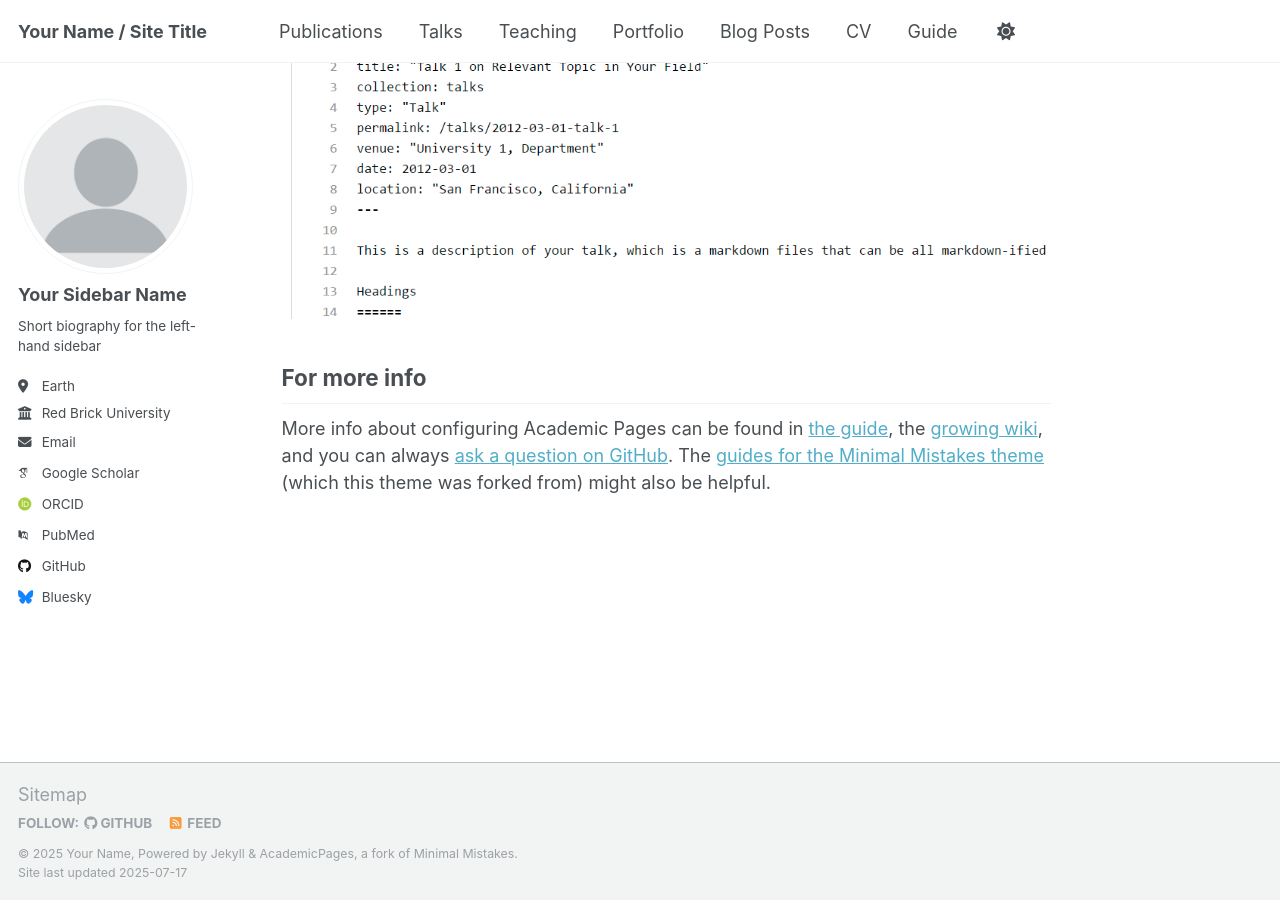
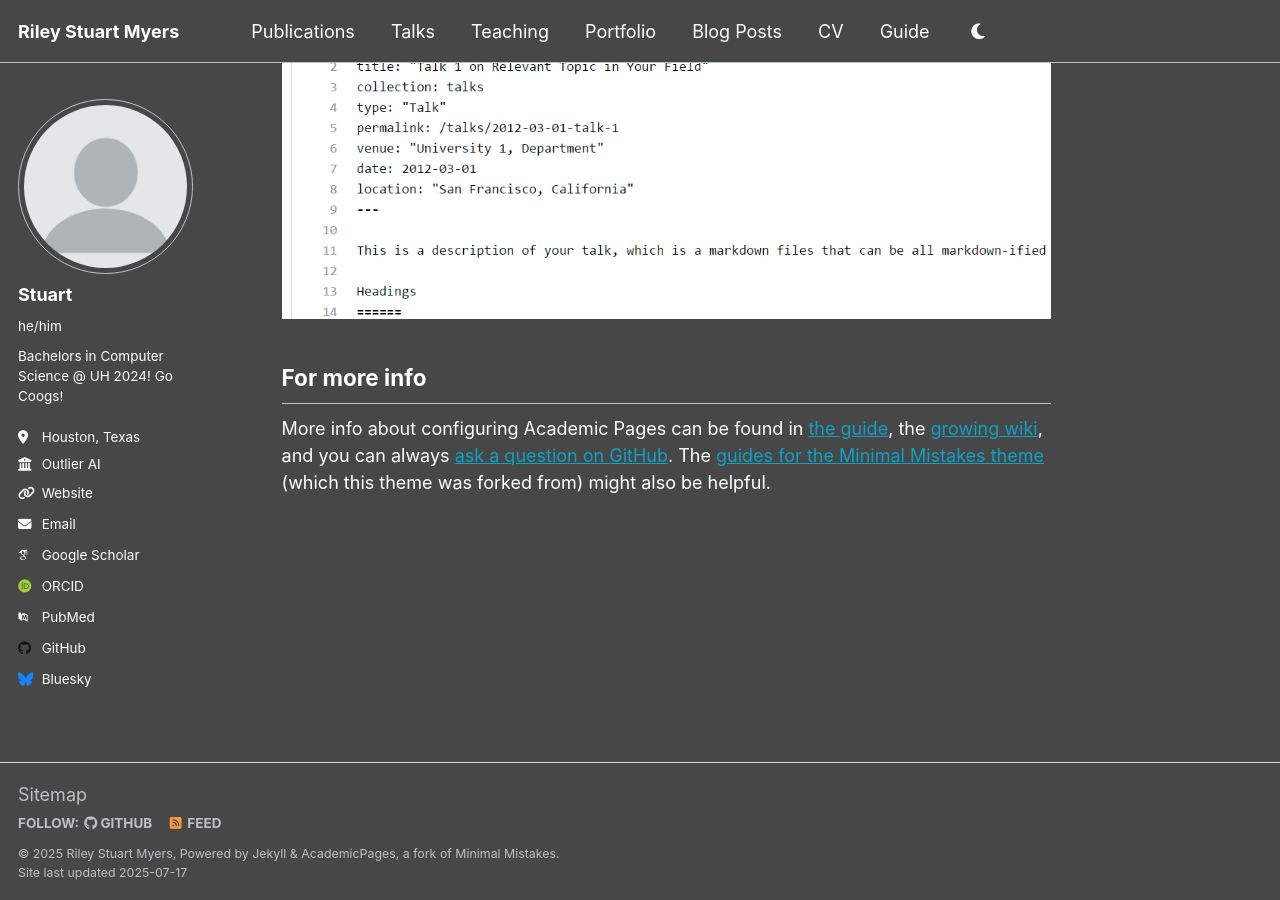
Before and after one commit to rileystuartmyers/rileystuartmyers.github.io, a Jekyll site: the page built from _pages/about.md, in a window 1280 px wide and 900 px high, scrolled down 2880 px. Built offline with Jekyll 4.4.1, drawn with Linux system fonts in a browser that asks for light colours; some web fonts are replaced; a script that is not in the unit is left out.

Commit message:
Update _config.yml

```diff
--- a/_config.yml
+++ b/_config.yml
@@ -8,14 +8,14 @@
 
 # Basic Site Settings
 locale                   : "en-US"
-site_theme               : "default"
-title                    : "Your Name / Site Title"
+site_theme               : "dark"
+title                    : "Riley Stuart Myers"
 title_separator          : "-"
-name                     : &name "Your Name"
-description              : &description "personal description"
-url                      : https://academicpages.github.io # the base hostname & protocol for your site e.g. "https://[your GitHub username].github.io" or if you already have some other page hosted on Github then use "https://[your GitHub username].github.io/[Your Repo Name]"
+name                     : &name "Riley Stuart Myers"
+description              : &description "Software Engineering / Data Science"
+url                      : https://rileystuartmyers.github.io # the base hostname & protocol for your site e.g. "https://[your GitHub username].github.io" or if you already have some other page hosted on Github then use "https://[your GitHub username].github.io/[Your Repo Name]"
 baseurl                  : "" # the subpath of your site, e.g. "/blog"
-repository               : "academicpages/academicpages.github.io"
+repository               : "rileystuartmyers/rileystuartmyers.github.io"
 
 # Site Author - The following control what appear as part of the author content on the side bar.
 #               If a field is blank the icon and link will not appear, otherwise it will be shown.
@@ -23,13 +23,13 @@ repository               : "academicpages/academicpages.github.io"
 author:
   # Biographic information
   avatar           : "profile.png"
-  name             : "Your Sidebar Name"
-  pronouns         : # example: "she/her"
-  bio              : "Short biography for the left-hand sidebar"
-  location         : "Earth"
-  employer         : "Red Brick University"
-  uri              : # URL
-  email            : "none@example.org"
+  name             : "Stuart"
+  pronouns         : "he/him"
+  bio              : "Bachelors in Computer Science @ UH 2024! Go Coogs!"
+  location         : "Houston, Texas"
+  employer         : "Outlier AI"
+  uri              : "https://github.com/rileystuartmyers"
+  email            : "rileystuartmyers@gmail.com"
 
   # Academic websites
   academia         : # URL
```
